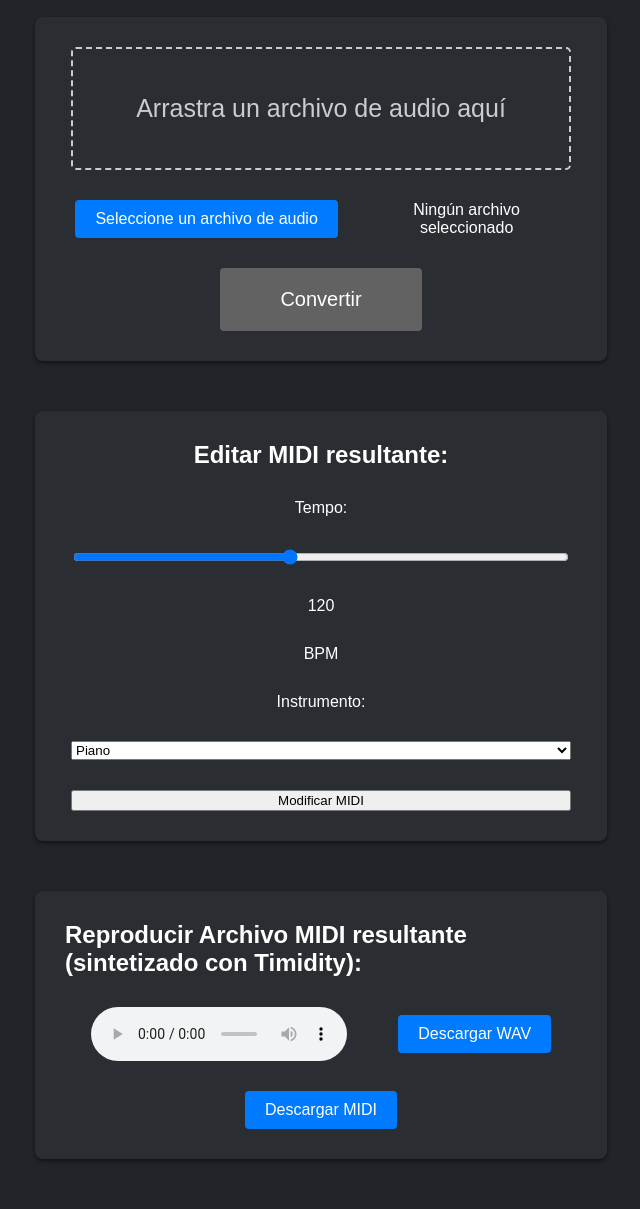
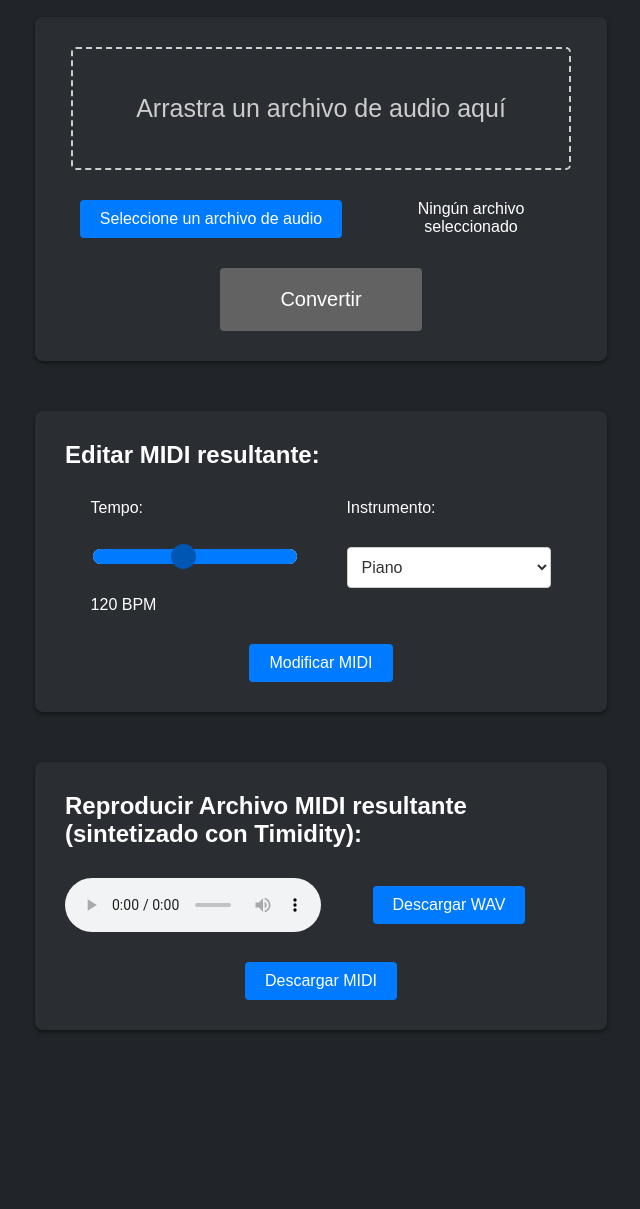
Before and after one commit to alvarohcugr/AudioToMidi, a Flask app: template templates/index.html in a window 1280 px wide. Shown: the part 132-1341 px from the top of the page, without its empty margins (319-959 px from the left). After the commit the page ends 1164 px from the top, so only its background shows below. Run offline with Flask 3, Linux system fonts and the light colour scheme; the template is opened without the code that fills it: most values are stand-ins (such as "Sample title", 1, 10 or a date in 2020).

Commit message:
Estilo de modificación de MIDI

```diff
--- a/run.py
+++ b/run.py
@@ -73,11 +73,12 @@ def modify_midi():
     modify_midi_file(midi_path, tempo, instrument)
     midi_to_wav(midi_path, wav_path)
     # Cambiar nombres de los archivos MIDI y WAV
-    os.rename(midi_path, "outputs/mod_"+midi_filename)
-    os.rename(wav_path, "outputs/mod_"+wav_filename)
+    timestamp = int(time.time())
+    os.rename(midi_path, f"outputs/output{timestamp}.mid")
+    os.rename(wav_path, f"outputs/output{timestamp}.wav")
     # Devolver las URLs de los archivos MIDI y WAV al usuario
-    wav_url = "/get_wav/mod_"+wav_filename
-    midi_url = "/get_midi/mod_"+midi_filename
+    wav_url = f"/get_wav/output{timestamp}.wav"
+    midi_url = f"/get_midi/output{timestamp}.mid"
 
     return render_template('index.html', wav_url=wav_url, midi_url=midi_url)
 @app.route('/get_midi/<filename>')
--- a/static/css/style.css
+++ b/static/css/style.css
@@ -5,17 +5,26 @@ body {
     background-color: #212529;
     color: #ffffff;
 }
-form {
+#upload-form {
+    text-align: center;
+    margin: 0 auto;
+    width: 500px;
+}
+
+.vflex {
     display: flex;
     flex-direction: column;
     justify-content: space-around;
     row-gap: 30px;
-    text-align: center;
-    margin: 0 auto;
-    width: 500px;
 }
+/* vflex inside flex-container selector:*/
+.flex-container > .vflex {
+    width: 40%;
+}
+
 h2 {
     margin:0;
+    display: block;
 }
 
 .container {
@@ -73,7 +82,7 @@ a {
 .flex-container {
     display: flex;
     justify-content: space-around;
-    align-items: center;
+    align-items: flex-start;
     flex-wrap: wrap;
     row-gap: 30px;
 }
@@ -89,12 +98,14 @@ a {
 }
 .button {
     background-color: #007bff;
+    display: inline-block;
     color: #fff;
     border: none;
     padding: 10px 20px;
     font-size: 16px;
     border-radius: 4px;
     cursor: pointer;
+    margin: auto;
 }
 
 .disabled {
@@ -105,3 +116,80 @@ a {
 .button:hover:not(.disabled) {
     background-color: #0056b3;
 }
+select {
+    font-family: Arial, sans-serif;
+    font-size: 16px;
+    padding: 10px;
+    border-radius: 4px;
+    border: 1px solid #ccc;
+    background-color: #fff;
+    color: #333;
+    width: 100%;
+}
+
+/* Estilo cuando el select está enfocado */
+select:focus {
+    outline: none;
+    border-color: #007bff;
+    box-shadow: 0 0 0 2px rgba(0, 123, 255, 0.5);
+}
+
+input[type="range"] {
+    -webkit-appearance: none;
+    width: 100%;
+    height: 15px;
+    background: #f0f8ff; /* Fondo azul claro */
+    outline: none;
+    border-radius: 10px;
+}
+
+/* Barra de progreso */
+input[type="range"]::-webkit-slider-runnable-track {
+    width: 100%;
+    height: 15px;
+    cursor: pointer;
+    background: #007bff; /* Barra de progreso azul */
+    border-radius: 10px;
+}
+
+/* Control deslizante */
+input[type="range"]::-webkit-slider-thumb {
+    -webkit-appearance: none;
+    width: 25px;
+    height: 25px;
+    cursor: pointer;
+    background: #0056b3; /* Color de control deslizante azul oscuro */
+    border-radius: 50%;
+    margin-top: -5px; /* Alinear con la barra de progreso */
+}
+
+/* Estilo cuando el rango está enfocado */
+input[type="range"]:focus {
+    outline: none;
+}
+
+/* Estilo del rango cuando se arrastra */
+input[type="range"]:active::-webkit-slider-thumb {
+    background: #003f7f;
+}
+input[type="range"]::-moz-range-track {
+    width: 100%;
+    height: 15px;
+    cursor: pointer;
+    background: #ffffff;
+    border-radius: 10px;
+}
+input[type="range"]::-moz-range-thumb {
+    width: 25px;
+    height: 25px;
+    cursor: pointer;
+    background: #007bff;
+    border-radius: 50%;
+    margin-top: -5px;
+}
+input[type="range"]:active::-moz-range-thumb {
+    background: #0058b5;
+}
+input[type="range"]::-moz-range-progress {
+    background: #ffffff;
+}
--- a/templates/index.html
+++ b/templates/index.html
@@ -10,7 +10,7 @@
     <h1>Conversor de audio a MIDI <span> <img src="{{ url_for('static', filename='images/logo.png') }}" alt="Logo" id="logo"></span></h1>
 
     <div class="container">
-        <form action="/predict" method="post" enctype="multipart/form-data">
+        <form id="upload-form" class="vflex" action="/predict" method="post" enctype="multipart/form-data">
             <div id="drop_zone">
                 <p>Arrastra un archivo de audio aquí</p>
             </div>
@@ -24,20 +24,26 @@
     </div>
     {% if wav_url %}
     <div class="container">
+        <div class="vflex">
+            <h2>Editar MIDI resultante:</h2>
+            <form action="/modify_midi" class="vflex" method="post">
+                <input type="hidden" name="midi_file_path" value="{{ midi_url }}">
                 <div class="flex-container">
-            <h2>Editar MIDI resultante:</h2>
-            <form action="/modify_midi" method="post">
-                <input type="hidden" name="midi_file_path" value="{{ midi_url }}">
+                    <div class="vflex">
                         <label for="tempo">Tempo:</label>
                         <input type="range" name="tempo" id="tempo" min="20" max="250" value="120" step="1">
-                <span id="tempo-value">120</span> BPM
+                        <label><span id="tempo-value">120</span> BPM</label>
+                    </div>
+                    <div class="vflex">
                         <label for="instrument">Instrumento:</label>
                         <select name="instrument" id="instrument">
                             <option value="0">Piano</option>
                             <option value="25">Guitarra Acústica</option>
                             <!-- Agrega más opciones según los instrumentos disponibles -->
                         </select>
-                <button type="submit">Modificar MIDI</button>
+                    </div>
+                </div>
+                <button class="button" type="submit">Modificar MIDI</button>
             </form>
         </div>
     </div>
```
Lines whose indentation alone changed are shown as unchanged.
